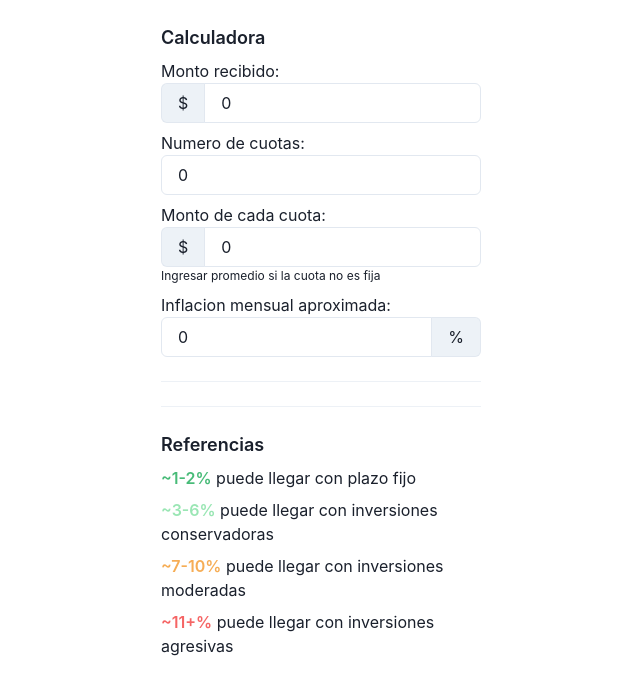
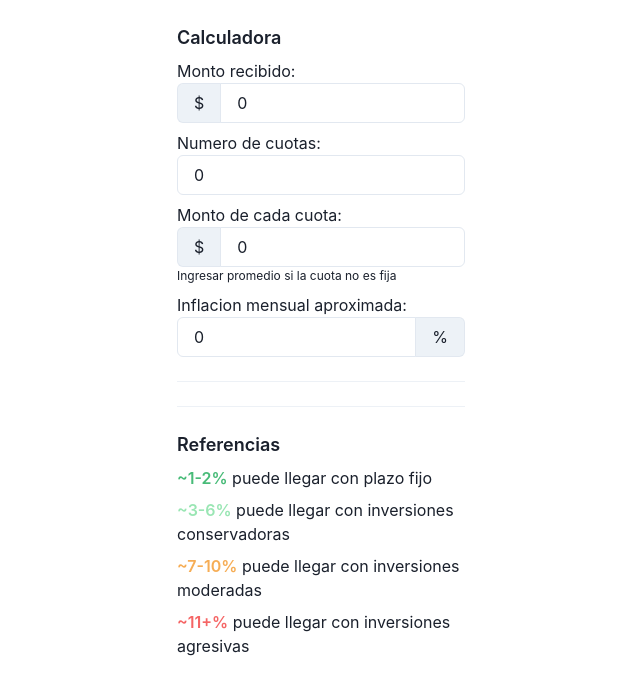
Before and after one commit to tomi-mercado/calculadora-para-padre, a Next.js app: page / in a window 1280 px wide. Shown: the top 694 px of the page, without its empty margins (319-959 px from the left). Built offline with nearby package versions, Linux system fonts and the light colour scheme.

Commit message:
feat: missing padding

```diff
--- a/pages/index.tsx
+++ b/pages/index.tsx
@@ -39,7 +39,7 @@ function InvestmentCalculator() {
       <Head>
         <title>Calculadora para préstamos de padre</title>
       </Head>
-      <Stack gap={6} maxW="80" margin="auto" py={6}>
+      <Stack gap={6} maxW="80" margin="auto" py={6} px={4}>
         <Stack gap={2}>
           <Text fontSize="lg" fontWeight={600}>
             Calculadora
```
